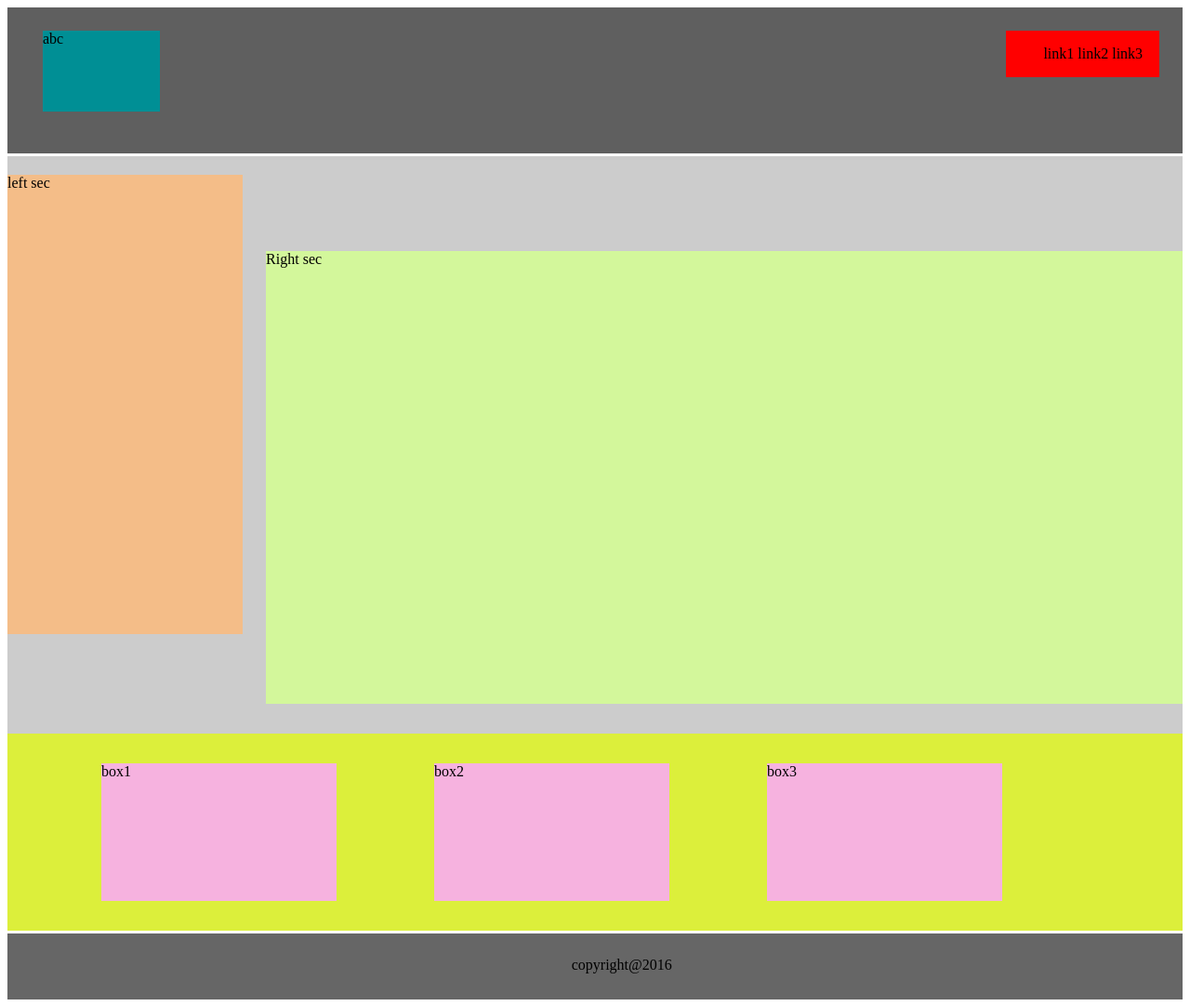
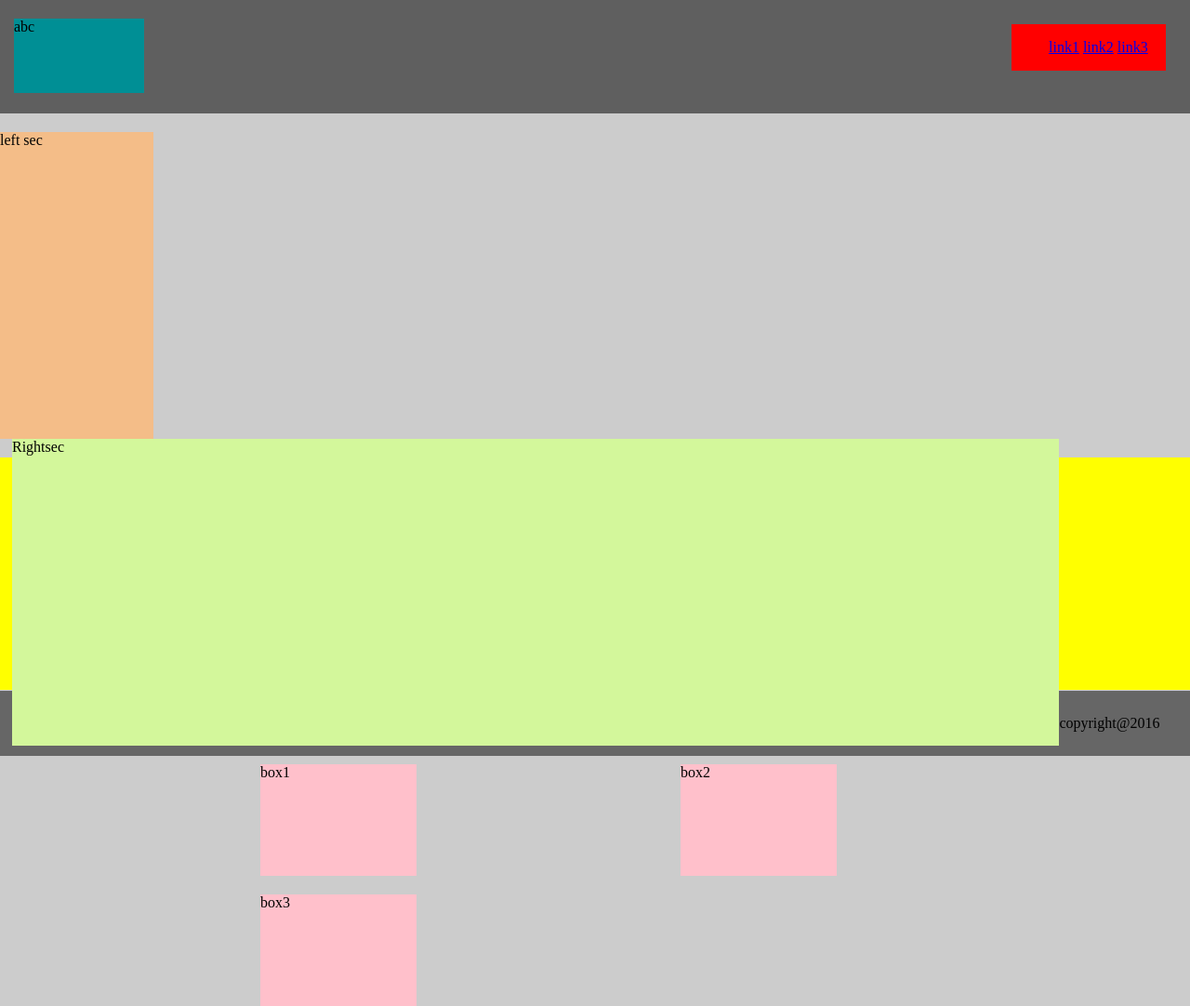
Before and after one commit to rohitmishra209/gitcss, a plain HTML site: page index.html in a window 1280 px wide. Shown: the whole page at 93% size. Drawn offline with Linux system fonts and the light colour scheme.

Commit message:
made a changes

```diff
--- a/index.html
+++ b/index.html
@@ -10,22 +10,25 @@
     </div>
     <div class="menu">
         <ul>
-                <li>link1</li>
-                <li>link2</li>
-                <li>link3</li>
+            <li><a href="link1">link1</a></li>
+            <li><a href="link2">link2</a></li>
+            <li><a href="link3">link3</a></li>
         </ul>
     </div>
 </div>
 
 <div class="section">
+
     <div class="sectionleft">
         <p>left sec</p>
     </div>
 
     <div class="sectionright">
-       <p class="sectioncontent">Right sec</p>
+        <p class="sectioncontent">Rightsec</p>
+    </div>
 </div>
 <div class="blocks">
+
     <div>
         <p>box1</p>
     </div>
@@ -38,15 +41,12 @@
 
 </div>
 
+
 <div class="footer">
     <p>copyright@2016</p>
 </div>
 
 </div>
 
-
-
-</div>
-
 </body>
 </html>
--- a/mystyle.css
+++ b/mystyle.css
@@ -1,7 +1,19 @@
+body{
+    background-color: #CCCCCC;
+    padding: 0px;
+    margin: 0px;
+}
+
+.wapper{
+    height: auto;
+    width: auto;
+}
+
 .header{
     background-color: #5F5F5F;
     width: auto;
-    height: 20%;
+    height: 122px;
+    margin:0px 0px 20px 0px;
 
 }
 
@@ -17,113 +29,77 @@
 
     background-color: red;
     float: right;
-   margin-right: 2%;
-   margin-top: 2%;
+    margin:2% 2% 0 0;
     width: 13%;
 
 }
 
-
 .left{
-
     background-color: #008F95;
     float: left;
-    margin-left: 3%;
-    margin-top: 2%;
-    width: 10%;
-    height: 55%;
+    margin: 20px 0 10px 15px;
+    width: 140px;
+    height: 80px;
+}
+
+.left p{
+    margin: 0px;
+}
+
+.section p{
+    margin: 0px;
+}
+.blocks p{
+    margin: 0px;
+}
+
+
+.section .sectionleft{
+    background-color: #F4BD88;
+    width: 165px;
+    height: 330px;
+    float: left;
 
 }
 
 
-.left p{
+.section .sectionright{
+    background-color: #D3F79B;
+    width: 88%;
+    height: 330px;
+    float: left;
+    margin-left: 13px;
 
- margin-top: 0%;
+}
+
+.blocks{
+    background-color: yellow;
+    height:250px;
+    width: 100%;
+    margin-top: 370px;
+
+
+}
+
+.blocks div{
+    background-color: pink;
+    height: 120px;
+    width: 168px;
+    display: inline-block;
+    margin: 20px 0 0 280px;
 
 }
 
 
-.section{
-
-    background-color: #CCCCCC;
-    width:auto;
-    height: 90%;
-    margin-top: -1%;
-
+.footer {
+    background-color: #666666;
+    width: 100%;
+    height: 70px;
+    margin-top: -15px;
 }
 
 
-.sectionleft{
-
-    background-color: #F4BD88;
-    position: relative;
-    top: 20px;
-    width: 20%;
-    height: 70%;
-
-
+.footer p {
+    padding-left: 46%;
+    padding-top: 2%;
 }
-
-
-.sectionright{
-
-    background-color: #D3F79B;
-    float: right;
-    top: 20px;
-    width: 78%;
-    height: 69%;
-    margin-top:-31%;
-
-}
-
-
-.sectioncontent{
-
-    margin-top: 0%;
-
-}
-
-
-.blocks div{
-
-    background-color: #F6B2DF;
-    margin-top: 32px;
-    height: 70%;
-    width: 20%;
-    display: inline-block;
-    margin-left: 8%;
-
-}
-
-
-.blocks {
-
-    background-color: #DCEF3B;
-    margin-top: 32px;
-    height: 30%;
-    width: 100%;
-    display: inline-block;
-
-}
-
-.blocks p {
-    margin-top: 0%;
-
-}
-
-
-.footer{
-    background-color: #666666;
-    width: 100%;
-    height: 10%;
-    margin-top: -1%;
-
-}
-
-
-.footer p{
-
-    padding-left: 48%;
-    padding-top: 2%;
-
-}
```
Lines whose indentation alone changed are shown as unchanged.
